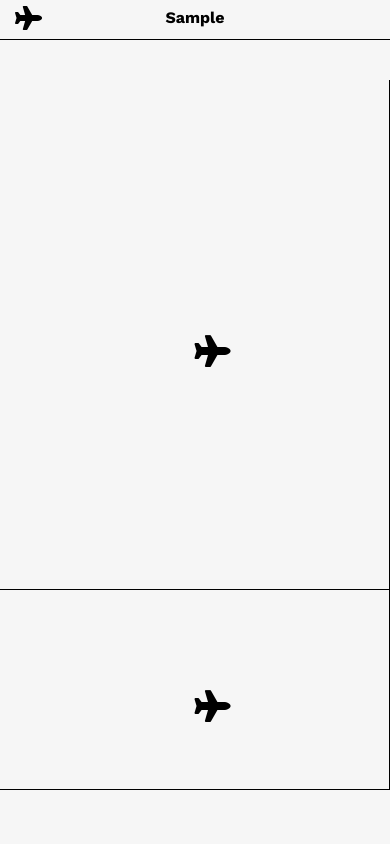
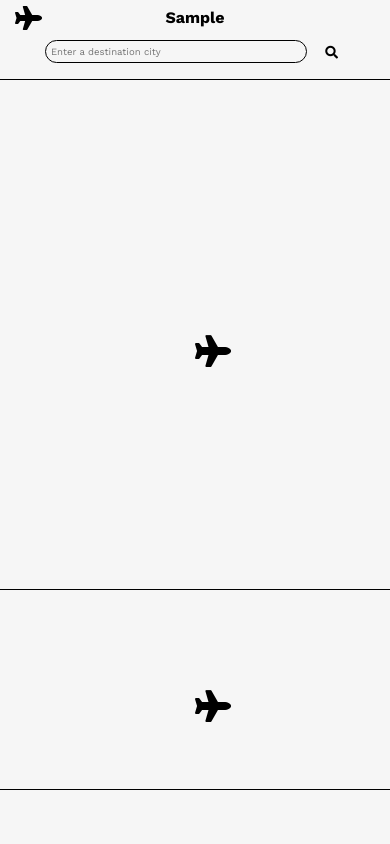
Before and after one commit to susiekims/susie-moin_project4, a website: page index.html in a window 390 px wide. Both pictures are taken after typing "Sample" into the empty fields and a click on the button 311 px from the left and 424 px from the top of the page. Shown: the top 844 px of the page. Drawn offline with nearby package versions, Linux system fonts and the light colour scheme; some packages are replaced by stand-ins of ours.

Commit message:
fixed header and searchform

```diff
--- a/dev/styles/_media-queries.scss
+++ b/dev/styles/_media-queries.scss
@@ -32,6 +32,7 @@
 
 	#poi {
 		border-bottom: 1px solid black;
+		border-right: none;
 	}
 	#weather {
 		border-bottom: none;
@@ -44,6 +45,7 @@
 	#airport {
 		border-top: none;
 		border-bottom: none;
+		border-right: none;
 	}
 
 	#logo {
@@ -63,27 +65,49 @@
 	}
 }
 
+@media (max-width: 550px) {
+	header {
+		height: 80px;
+		position: fixed;
+		z-index: 1;
+		background: $secondary;
+	}
+	.contentSearchForm {
+		position: fixed;
+		background: none;
+		left: 50%;
+		top: 40px;
+		transform: translateX(-50%);
+		width: 300px;
+		z-index: 1;
+	}
+
+	.contentSearchBar {
+		background: none;
+		font-size: 0.6rem;
+		color: black;
+		border: 1px solid black;
+		border-radius: 1.5rem;
+		padding: 5px;
+		width: 250px;
+	}
+
+	#poi {
+		margin-top: 80px;
+	}
+}
+
 @media (max-width: 400px) {
 	#weather, #tours, #language {
 		border-bottom: 1px solid black;
 	}
 
-	.contentSearchForm {
-		display: none;
-	}
-
-	#poi {
-		margin-top: 80px;
+	#weather, #language, #airport {
+		border-right: none;
 	}
 
 	.splashSearchForm {
 		width: 300px;
-	}
-
-	header {
-		position: fixed;
-		z-index: 1;
-		background: $secondary;
 	}
 
 	.container {
--- a/dev/styles/_typography.scss
+++ b/dev/styles/_typography.scss
@@ -9,7 +9,7 @@ body {
 
 h2 {
 	font-size: 1rem;
-	font-weight: 600;
+	font-weight: 300;
 	margin: 10px 0px;
 }
 
--- a/dev/styles/main.scss
+++ b/dev/styles/main.scss
@@ -12,6 +12,7 @@ header {
 	width: 100%;
 	height: 40px;
 	border-bottom:  1px solid black;
+	display: flex;
 
 	a {
 		margin-left: 15px;
@@ -25,13 +26,12 @@ header {
 		left: 50%;
 		transform: translateX(-50%);
 		top: 8px;
-		width: 300px;                  /* IE6 needs any width */
+		width: 300px;
 		overflow: hidden;
 		text-overflow: ellipsis;
 		text-align: center;
 	}
 }
-
 
 .container {
 	width: 100vw;
@@ -82,8 +82,6 @@ header {
 #weather {
 	grid-area: weather;
 	border-right:  1px solid black;
-	// background: yellow;
-
 	p {
 		font-size: 1rem;
 		clear: both;
@@ -101,7 +99,6 @@ header {
 
 #currency {
 	grid-area: currency;
-	// background: blue;
 	button {
 		display: block;
 	}
@@ -116,7 +113,6 @@ header {
 
 #tours{
 	grid-area: tours;
-	// background: green;
 	border-top: 1px solid black;
 	overflow-y: scroll;
 
@@ -177,7 +173,6 @@ header {
 
 .contentSearchButton {
 	font-size: 0.8rem;
-	// position: absolute;
 	color: black;
 	background:none;
 	position: absolute;
--- a/index.html
+++ b/index.html
@@ -41,7 +41,7 @@
     </section>
 
     <form action="" class="splashSearchForm">
-        <input type="search" class="splashSearchBar" placeholder="Enter a destination" class="autocomplete" id="destination">
+        <input type="search" class="splashSearchBar" placeholder="Enter a destination city" class="autocomplete" id="destination">
         <button type="submit" id="submitButton" class="splashSearchButton"><i class="fas fa-search"></i></button>
     </form>
 
--- a/public/styles/style.css
+++ b/public/styles/style.css
@@ -342,7 +342,7 @@ body {
 
 h2 {
   font-size: 1rem;
-  font-weight: 600;
+  font-weight: 300;
   margin: 10px 0px; }
 
 h3 {
@@ -442,15 +442,14 @@ input[type=search]:focus, input[type=text]:focus, #user:focus {
     font-size: 0.6rem; }
 
 input {
-  border-radius: 0; }
-
-input {
+  border-radius: 0;
   -webkit-appearance: none; }
 
 header {
   width: 100%;
   height: 40px;
-  border-bottom: 1px solid black; }
+  border-bottom: 1px solid black;
+  display: flex; }
   header a {
     margin-left: 15px;
     font-weight: 600;
@@ -462,7 +461,6 @@ header {
     transform: translateX(-50%);
     top: 8px;
     width: 300px;
-    /* IE6 needs any width */
     overflow: hidden;
     text-overflow: ellipsis;
     text-align: center; }
@@ -600,14 +598,16 @@ header {
     font-size: 1rem;
     left: 150px; }
   #poi {
-    border-bottom: 1px solid black; }
+    border-bottom: 1px solid black;
+    border-right: none; }
   #weather {
     border-bottom: none; }
   #tours {
     border-bottom: 1px solid black; }
   #airport {
     border-top: none;
-    border-bottom: none; }
+    border-bottom: none;
+    border-right: none; }
   #logo {
     display: none; }
   .container {
@@ -615,19 +615,38 @@ header {
     grid-template-columns: 50% 50%;
     grid-template-rows: repeat(6, 40vh); } }
 
+@media (max-width: 550px) {
+  header {
+    height: 80px;
+    position: fixed;
+    z-index: 1;
+    background: #f6f6f6; }
+  .contentSearchForm {
+    position: fixed;
+    background: none;
+    left: 50%;
+    top: 40px;
+    transform: translateX(-50%);
+    width: 300px;
+    z-index: 1; }
+  .contentSearchBar {
+    background: none;
+    font-size: 0.6rem;
+    color: black;
+    border: 1px solid black;
+    border-radius: 1.5rem;
+    padding: 5px;
+    width: 250px; }
+  #poi {
+    margin-top: 80px; } }
+
 @media (max-width: 400px) {
   #weather, #tours, #language {
     border-bottom: 1px solid black; }
-  .contentSearchForm {
-    display: none; }
-  #poi {
-    margin-top: 80px; }
+  #weather, #language, #airport {
+    border-right: none; }
   .splashSearchForm {
     width: 300px; }
-  header {
-    position: fixed;
-    z-index: 1;
-    background: #f6f6f6; }
   .container {
     grid-template-areas: "poi"  "poi"  "weather"  "currency" "tours"  "tours"  "language"  "airport";
     grid-template-columns: 100%;
```
